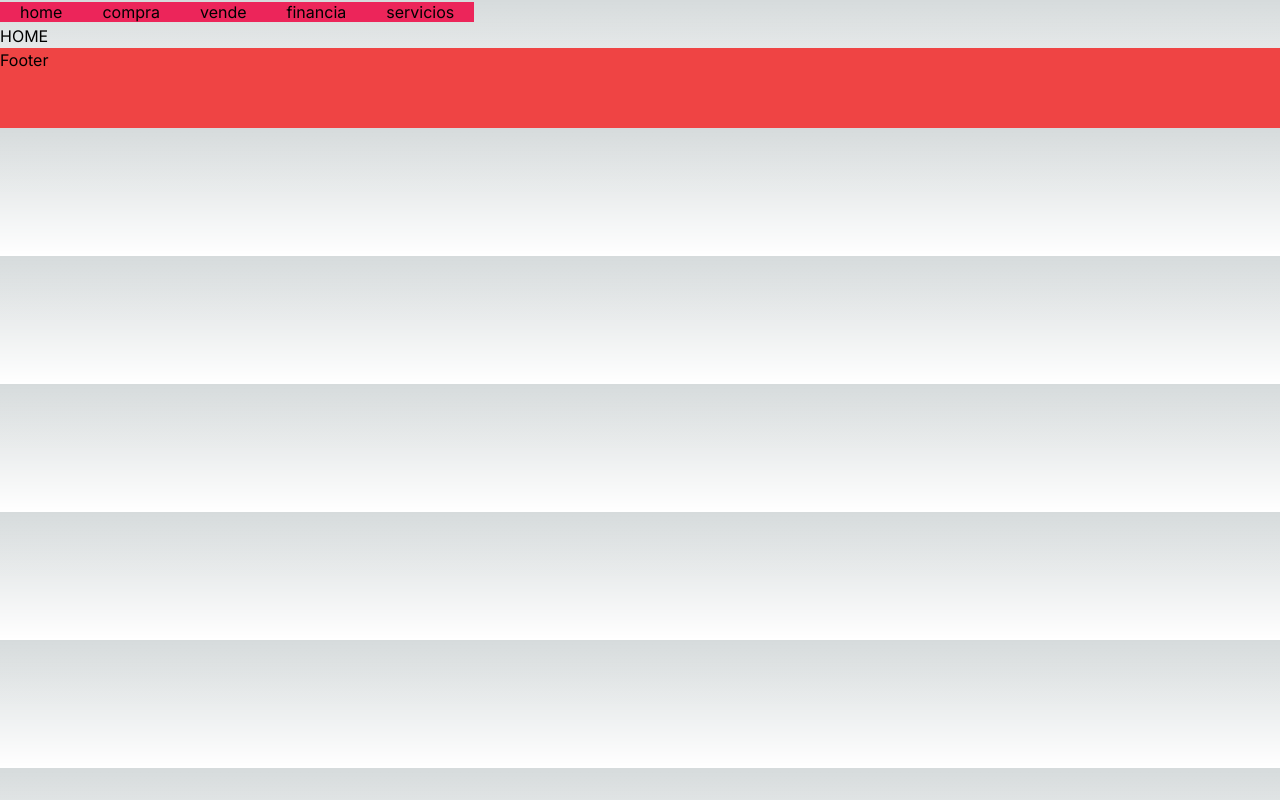
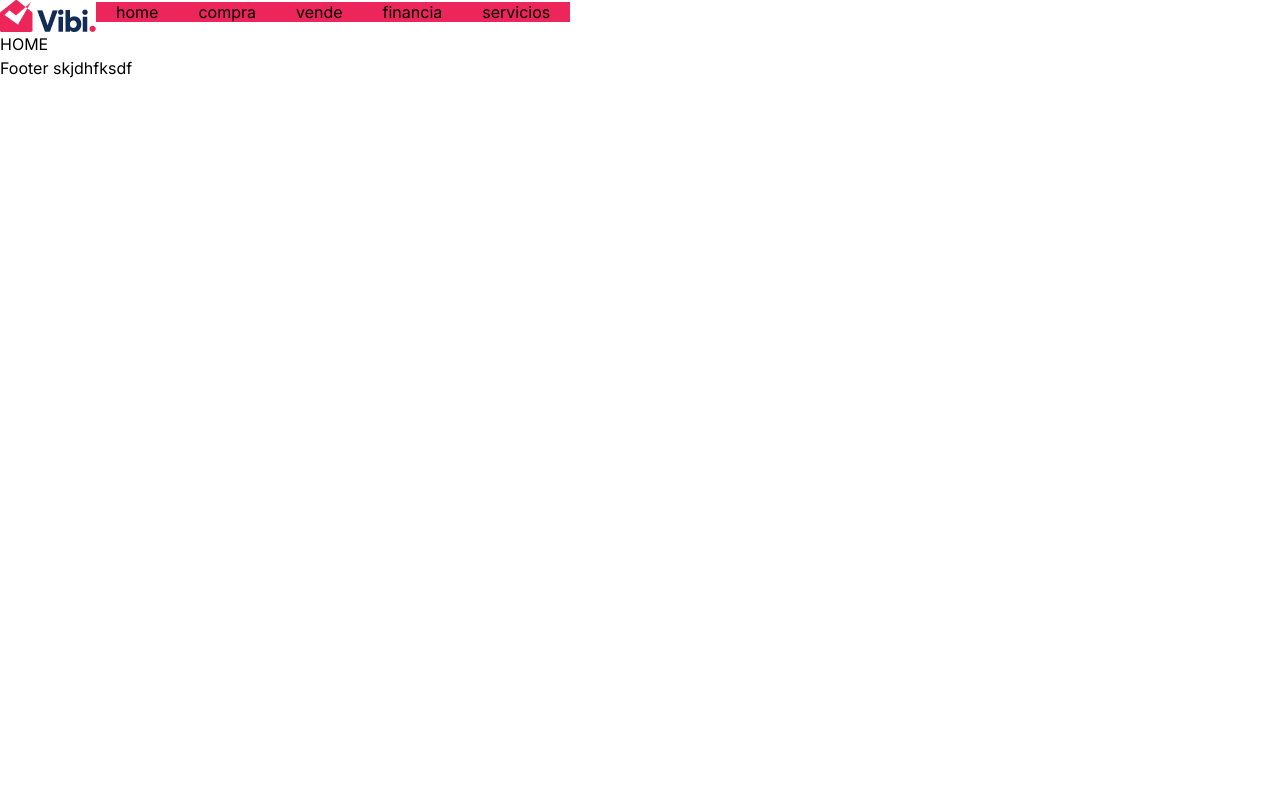
Before and after one commit to gastondvoskin/vibi, a Next.js app in the folder vibi-client/: page / in a window 1280 px wide. Built offline with nearby package versions, Linux system fonts and the light colour scheme.

Commit message:
Fix bgContainer

```diff
--- a/vibi-client/app/globals.css
+++ b/vibi-client/app/globals.css
@@ -2,26 +2,8 @@
 @tailwind components;
 @tailwind utilities;
 
-:root {
-  --foreground-rgb: 0, 0, 0;
-  --background-start-rgb: 214, 219, 220;
-  --background-end-rgb: 255, 255, 255;
-}
-
-@media (prefers-color-scheme: dark) {
-  :root {
-    --foreground-rgb: 255, 255, 255;
-    --background-start-rgb: 0, 0, 0;
-    --background-end-rgb: 0, 0, 0;
-  }
-}
 
 body {
-  color: rgb(var(--foreground-rgb));
-  background: linear-gradient(
-      to bottom,
-      transparent,
-      rgb(var(--background-end-rgb))
-    )
-    rgb(var(--background-start-rgb));
+  background-color: white;
+  color: black;
 }
--- a/vibi-client/app/layout.tsx
+++ b/vibi-client/app/layout.tsx
@@ -1,7 +1,7 @@
 import "./globals.css";
 import type { Metadata } from "next";
 import { Inter } from "next/font/google";
-import NavBar from "../components/NavBar";
+import Header from "../components/Header";
 import Footer from "../components/Footer";
 
 
@@ -16,7 +16,7 @@ export default function RootLayout({children}: {children: React.ReactNode}) {
   return (
     <html lang="en">
       <body className={inter.className}>
-        <NavBar />
+        <Header />
         {children}
         <Footer />
       </body>
--- a/vibi-client/components/Footer.tsx
+++ b/vibi-client/components/Footer.tsx
@@ -1,12 +1,11 @@
-import BgContainer from './commons/BgContainer'
+import BgContainer from "./commons/BgContainer";
 
 const Footer = () => {
   return (
-    <BgContainer>
-       <div className="">Footer</div>
+    <BgContainer height="20" bg="red-500">
+      <div className="">Footer skjdhfksdf</div>
     </BgContainer>
+  );
+};
 
-    )
-}
-
-export default Footer
+export default Footer;
--- /dev/null
+++ b/vibi-client/components/Header.tsx
@@ -0,0 +1,17 @@
+import Image from "next/image";
+import logo from "../assets/logo.png";
+import BgContainer from "./commons/BgContainer";
+import NavBar from "../components/NavBar";
+
+const Header = () => {
+  return (
+    <BgContainer height="20" bg="mygrey">
+      <div className="flex flex-row">
+        <Image src={logo} alt="Vibi" />
+        <NavBar />
+      </div>
+    </BgContainer>
+  );
+};
+
+export default Header;
--- a/vibi-client/components/commons/BgContainer.tsx
+++ b/vibi-client/components/commons/BgContainer.tsx
@@ -1,7 +1,8 @@
 
-const BgContainer = ({ children }: {children: React.ReactNode}) => {
+const BgContainer = ({ children, height, bg }: {children: React.ReactNode, height: string, bg: string}) => {
+
   return (
-    <div className="w-full h-20 bg-red-500">
+    <div className={`w-full h-${height} bg-${bg}`}>
         {children}
     </div>
   )
--- a/vibi-client/tailwind.config.ts
+++ b/vibi-client/tailwind.config.ts
@@ -10,6 +10,8 @@ const config: Config = {
     extend: {
       colors: {
         primary: "#EC255A",
+        myWhite: "#FFFFFF",
+        mygrey: "#F7F8FA",
       },
       backgroundImage: {
         'gradient-radial': 'radial-gradient(var(--tw-gradient-stops))',
```
Also changed, not shown: vibi-client/assets/logo.png (added), 1 other file (tests, documents, lock files or other folders).
